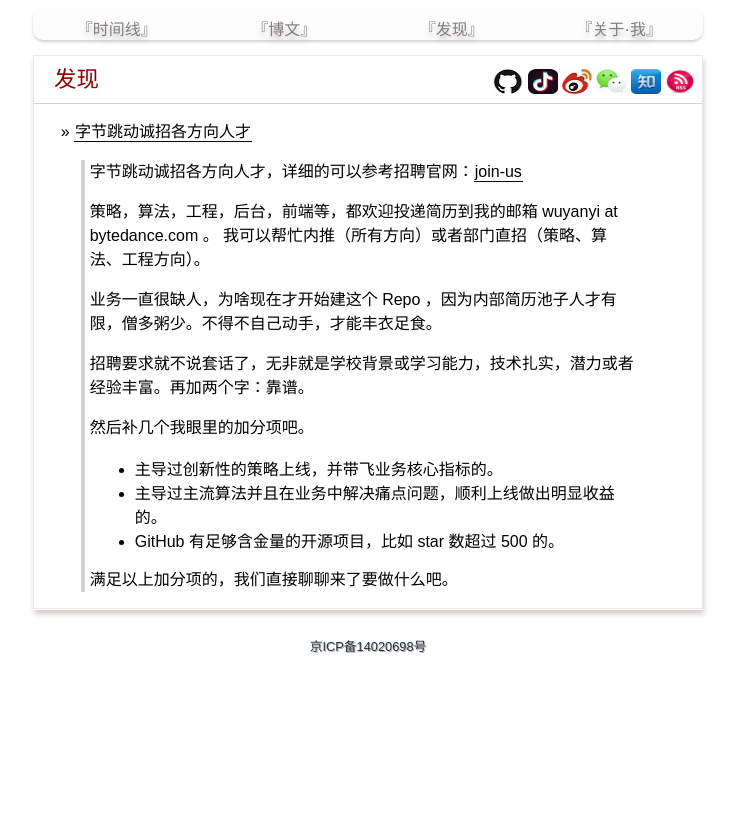
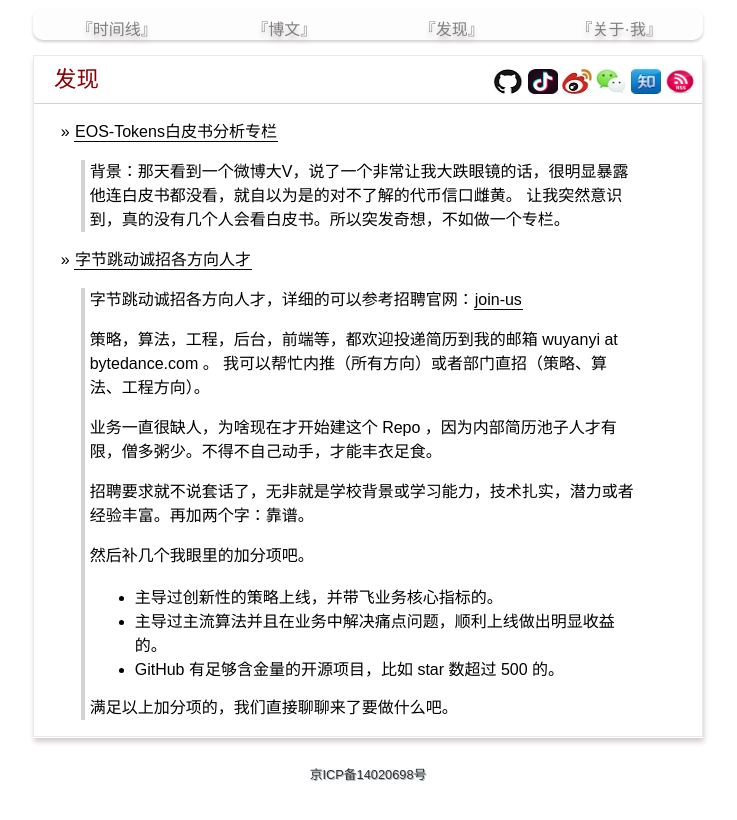
Before and after one commit to yanyiwu/blog, a Jekyll site: the page built from discover.md, in a window 1280 px wide. Shown: the top 820 px of the page, without its empty margins (272-1009 px from the left). Built offline with Jekyll 4.4.1, drawn with Linux system fonts in a browser that asks for light colours; Markdown is read by kramdown in place of the engine named in the settings; comment, search, counter and statistics services are not loaded.

Commit message:
[eostokens] init

```diff
--- a/discover.md
+++ b/discover.md
@@ -2,6 +2,11 @@
 layout: posting
 title: 发现
 ---
+
+&raquo; [EOS-Tokens白皮书分析专栏](/eostokens.html)
+
+> 背景：那天看到一个微博大V，说了一个非常让我大跌眼镜的话，很明显暴露他连白皮书都没看，就自以为是的对不了解的代币信口雌黄。
+> 让我突然意识到，真的没有几个人会看白皮书。所以突发奇想，不如做一个专栏。
 
 &raquo; [字节跳动诚招各方向人才](https://github.com/yanyiwu/join-us)
 
```
Also changed, not shown: eostokens.md (added, +21 -0 lines).
